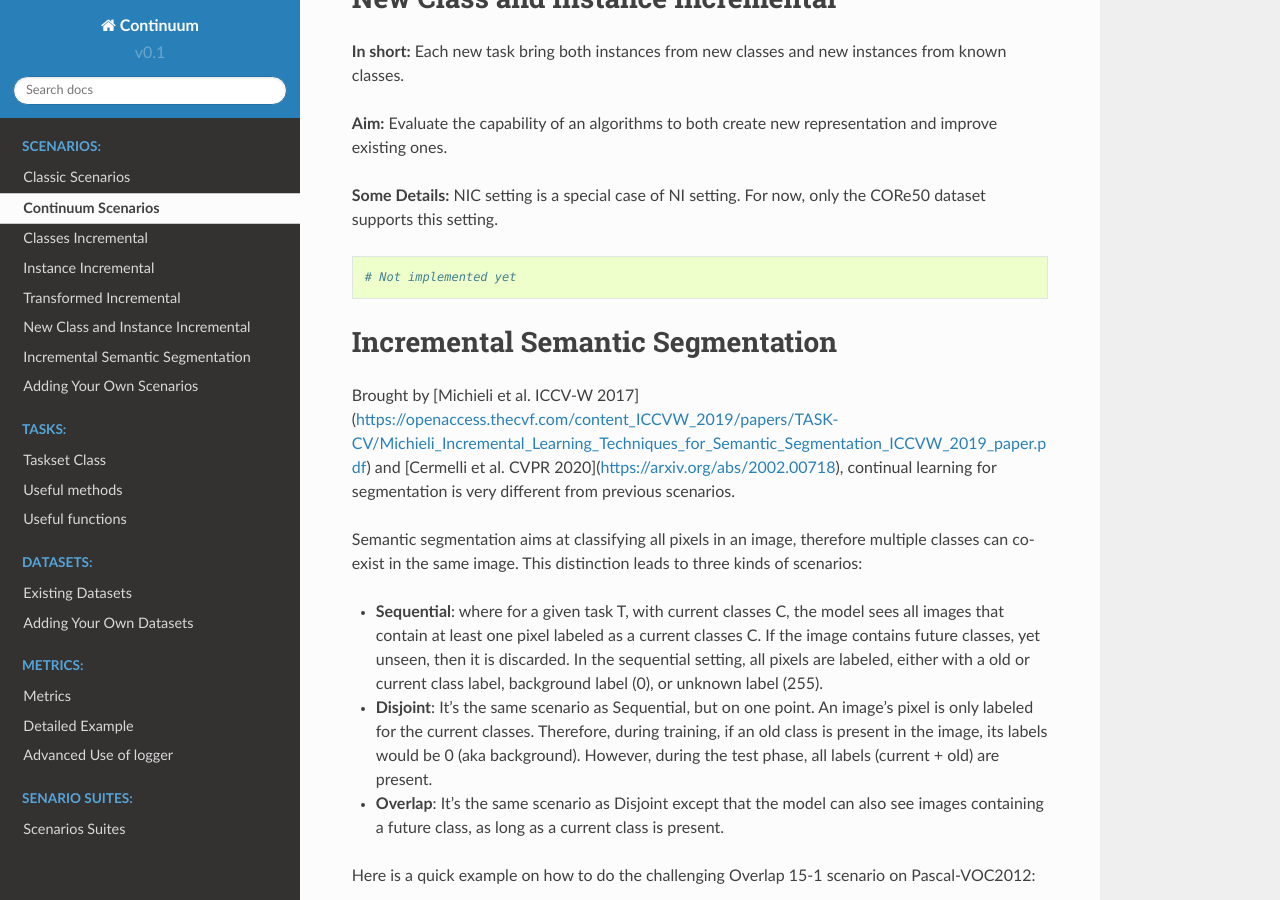
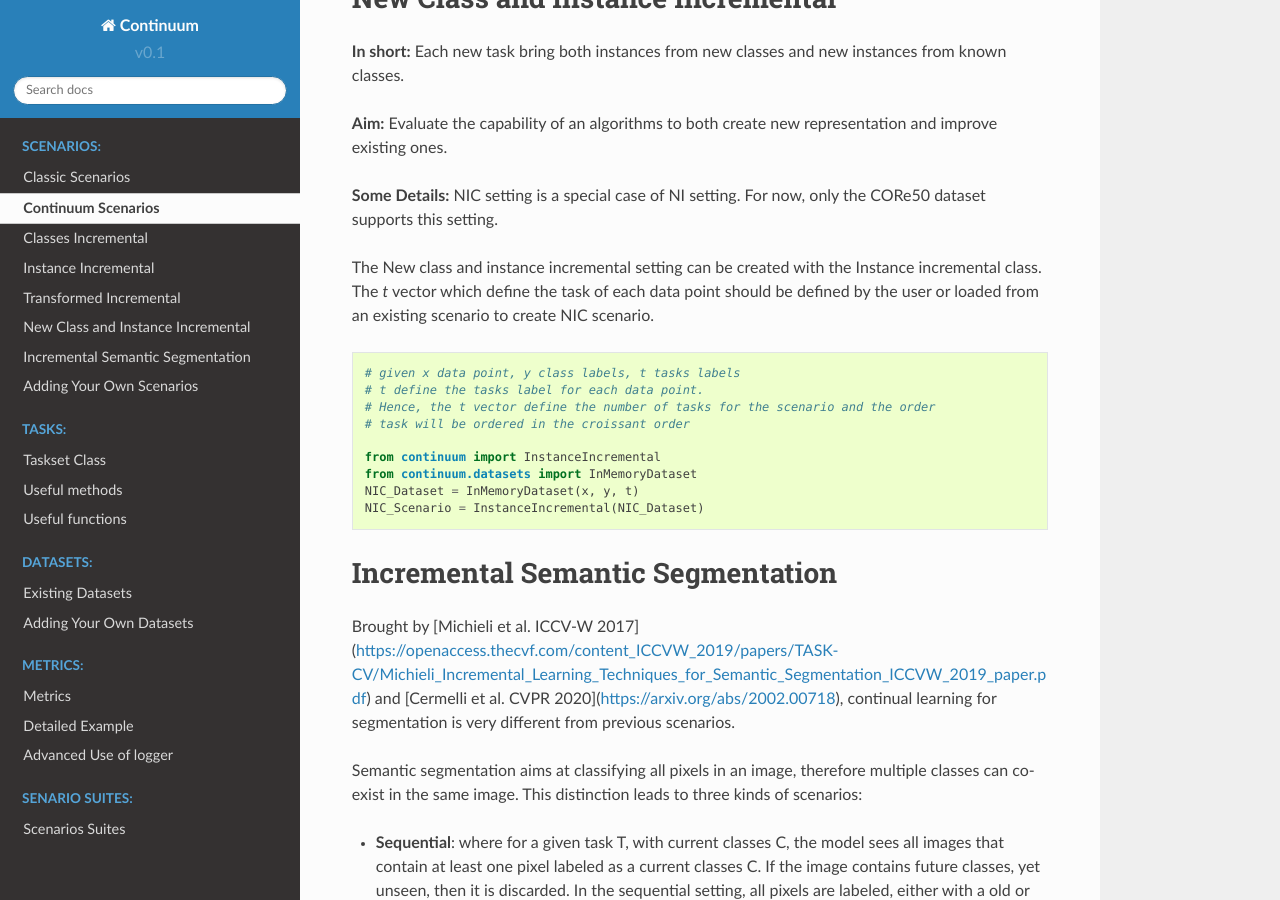
Before and after one commit to Continvvm/continuum, a Sphinx documentation site: the page built from docs/_tutorials/scenarios/scenarios.rst, in a window 1280 px wide and 900 px high, scrolled down 5665 px. Built offline with Sphinx 7.4.7 and the Read the Docs theme 2.0.0, drawn with Linux system fonts in a browser that asks for light colours.

Commit message:
nic related documentation

```diff
--- a/docs/_tutorials/scenarios/scenarios.rst
+++ b/docs/_tutorials/scenarios/scenarios.rst
@@ -305,9 +305,21 @@ New Class and Instance Incremental
 NIC setting is a special case of NI setting. For now, only the CORe50 dataset
 supports this setting.
 
+
+The New class and instance incremental setting can be created with the Instance incremental class.
+The `t` vector which define the task of each data point should be defined by the user or loaded from an existing scenario to create NIC scenario.
+
 .. code-block:: python
 
-    # Not implemented yet
+    # given x data point, y class labels, t tasks labels
+    # t define the tasks label for each data point.
+    # Hence, the t vector define the number of tasks for the scenario and the order
+    # task will be ordered in the croissant order
+
+    from continuum import InstanceIncremental
+    from continuum.datasets import InMemoryDataset
+    NIC_Dataset = InMemoryDataset(x, y, t)
+    NIC_Scenario = InstanceIncremental(NIC_Dataset)
 
 
 Incremental Semantic Segmentation
```
